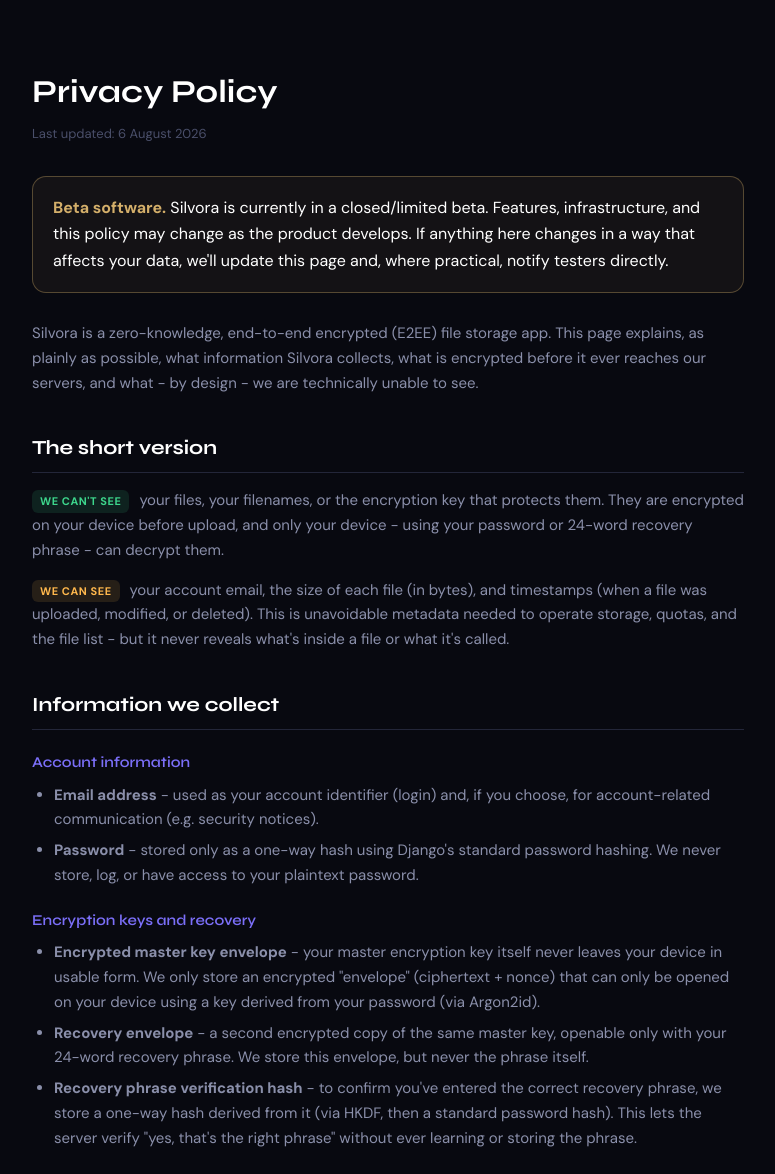
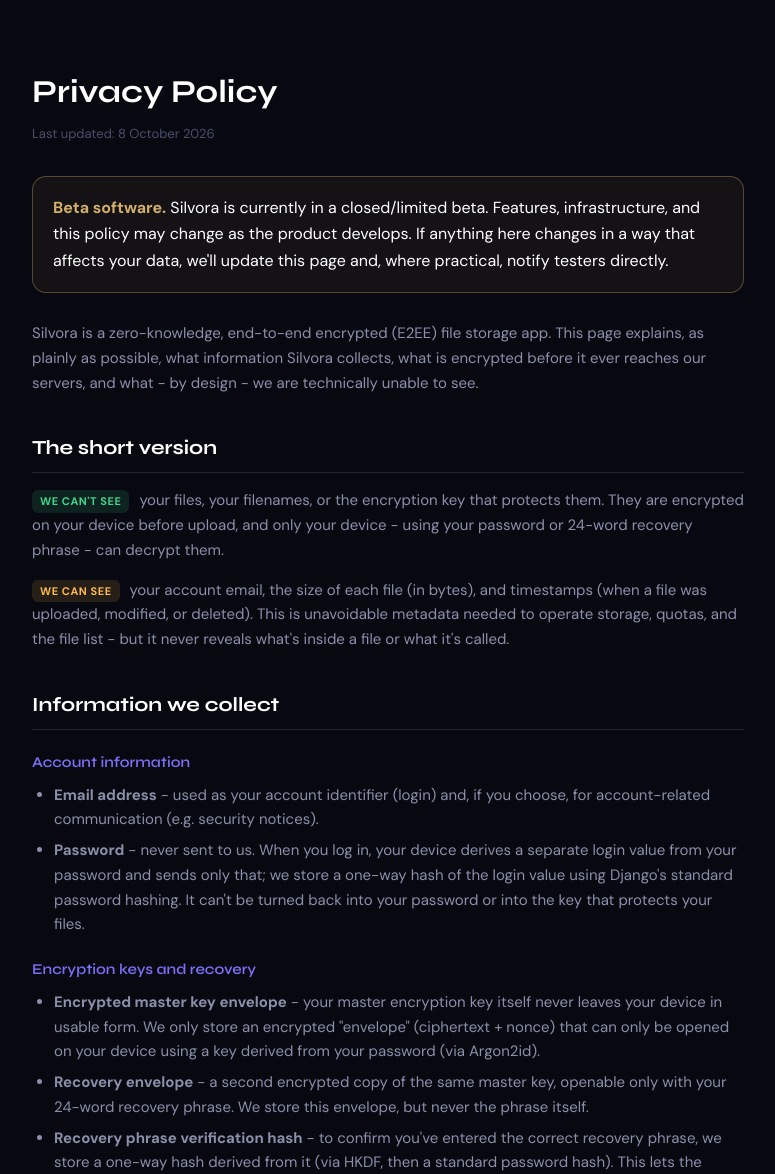
Before and after one commit to Rajathtuesday/silvora_demo, a Django app: page /privacy/ in a window 1280 px wide. Shown: the part 101-1275 px from the top of the page, without its empty margins (252-1027 px from the left). Run offline with Django 5.2, Linux system fonts and the light colour scheme.

Commit message:
Bring the README and privacy policy up to date
The README now covers login without the password, Play Billing, the feedback
app and the public site, with today's test count and known gaps. The privacy
policy says the password is never sent, only a hash of a derived login value
is stored.

```diff
--- a/templates/legal/privacy.html
+++ b/templates/legal/privacy.html
@@ -191,7 +191,7 @@
 <div class="wrap">
 
   <h1>Privacy Policy</h1>
-  <div class="updated">Last updated: 6 August 2026</div>
+  <div class="updated">Last updated: 8 October 2026</div>
 
   <div class="card beta reveal">
     <strong>Beta software.</strong> Silvora is currently in a closed/limited beta.
@@ -230,9 +230,11 @@
     <ul>
       <li><strong>Email address</strong> - used as your account identifier (login)
         and, if you choose, for account-related communication (e.g. security notices).</li>
-      <li><strong>Password</strong> - stored only as a one-way hash using Django's
-        standard password hashing. We never store, log, or have access to your
-        plaintext password.</li>
+      <li><strong>Password</strong> - never sent to us. When you log in, your device
+        derives a separate login value from your password and sends only that; we
+        store a one-way hash of the login value using Django's standard password
+        hashing. It can't be turned back into your password or into the key that
+        protects your files.</li>
     </ul>
 
     <h3>Encryption keys and recovery</h3>
```
Also changed, not shown: CHANGELOG.md, README.md.
